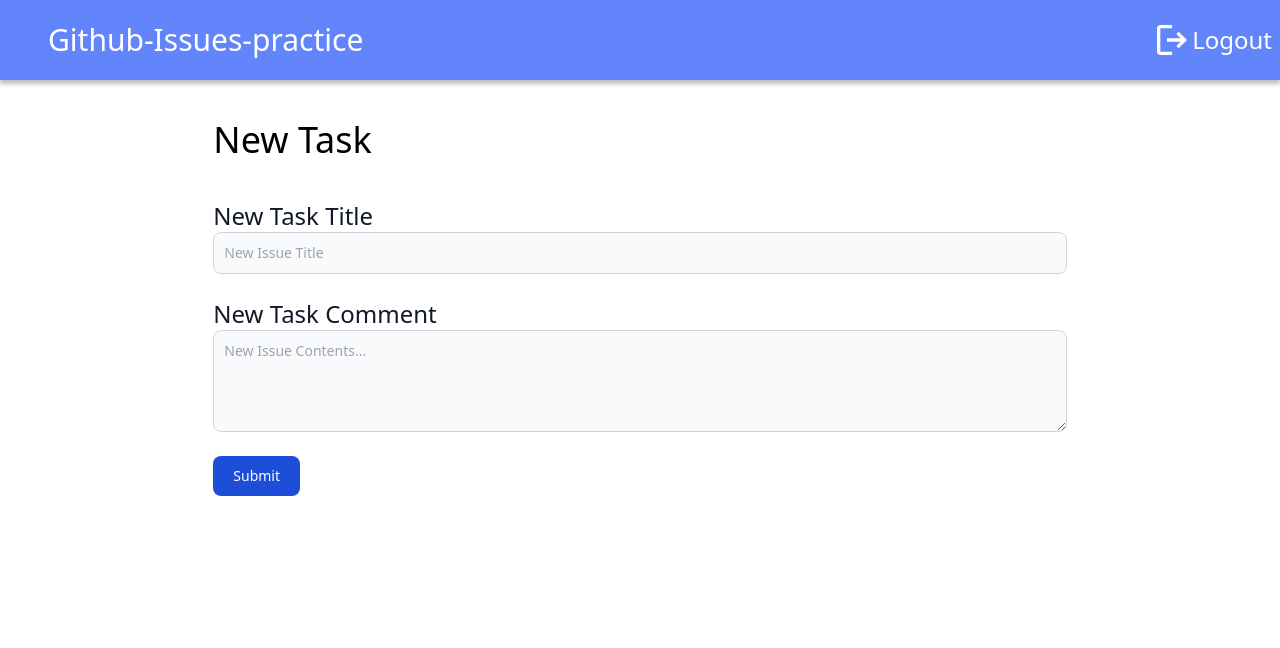
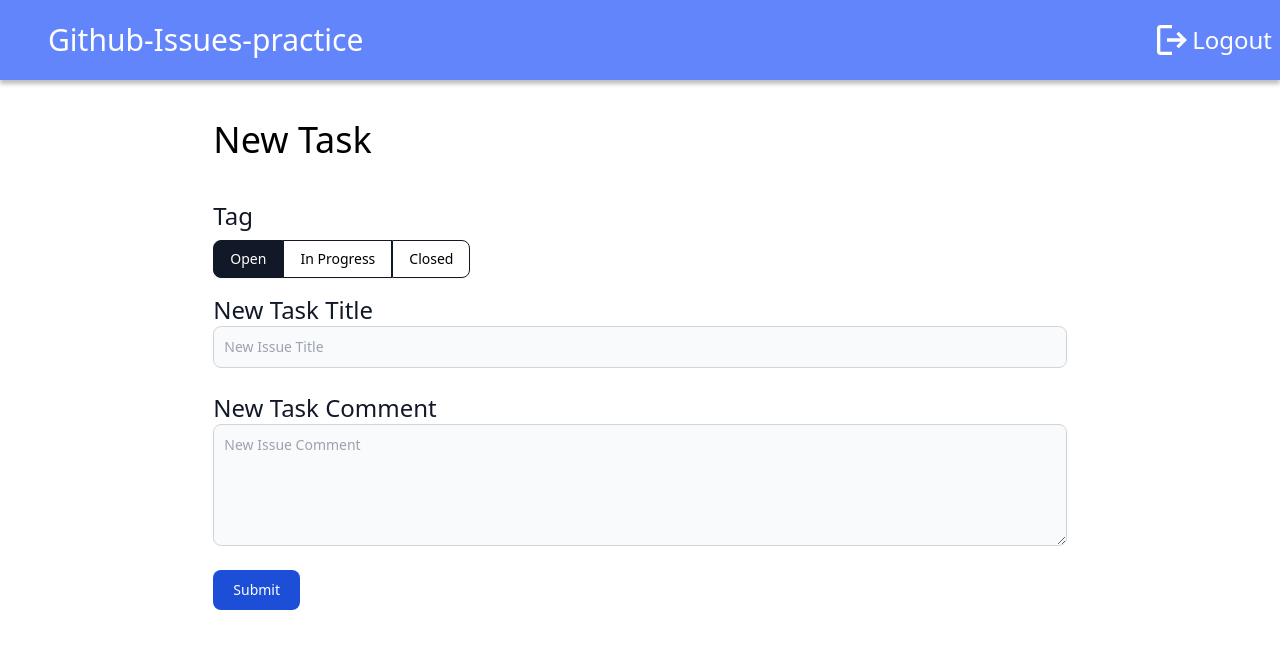
Before and after one commit to Agry88/github_issue_practice, a Next.js app: page /task/newTask in a window 1280 px wide. Shown: the top 648 px of the page. Built offline with nearby package versions, Linux system fonts and the light colour scheme; no server answers; sample sign-in values are in the browser's storage; some icons are missing.

Commit message:
Feat: add newTask page.

```diff
--- /dev/null
+++ b/src/components/Input/Label.tsx
@@ -0,0 +1,15 @@
+import React from 'react';
+
+type Props = {
+  label: string
+  children?: React.ReactNode
+};
+
+export default function Label({ label, children }: Props) {
+  return (
+    <label htmlFor={label} className="block mb-2 text-2xl font-medium text-gray-900 dark:text-white">
+      {label}
+      {children}
+    </label>
+  );
+}
--- /dev/null
+++ b/src/components/Input/textArea.tsx
@@ -0,0 +1,24 @@
+import React from 'react';
+
+type Props = {
+  id?: string;
+  name?: string;
+  rows?: number;
+  placeholder?: string;
+  required?: boolean;
+};
+
+export default function TextArea({
+  id, name, rows, placeholder, required,
+}: Props) {
+  return (
+    <textarea
+      id={id}
+      name={name}
+      rows={rows}
+      className="block p-2.5 w-full text-sm text-gray-900 bg-gray-50 rounded-lg border border-gray-300 focus:ring-blue-500 focus:border-blue-500 dark:bg-gray-700 dark:border-gray-600 dark:placeholder-gray-400 dark:text-white dark:focus:ring-blue-500 dark:focus:border-blue-500"
+      placeholder={placeholder}
+      required={required}
+    />
+  );
+}
--- /dev/null
+++ b/src/components/Input/textInput.tsx
@@ -0,0 +1,16 @@
+import React from 'react';
+
+type Props = {
+  id?: string;
+  name?: string;
+  placeholder?: string;
+  required?: boolean;
+};
+
+export default function TextInput({
+  id, name, placeholder, required,
+}: Props) {
+  return (
+    <input type="text" id={id} name={name} className="bg-gray-50 border border-gray-300 text-gray-900 text-sm rounded-lg focus:ring-blue-500 focus:border-blue-500 block w-full p-2.5" placeholder={placeholder} required={required} />
+  );
+}
--- a/src/helpers/githubClient.ts
+++ b/src/helpers/githubClient.ts
@@ -1,5 +1,7 @@
+import { Tag } from '@/types/issue';
+
 export default function GithubClient(token: string) {
-  const createIssue = async (title: string, body: string): Promise<Response> => {
+  const createIssue = async (title: string, body: string, label: Tag): Promise<Response> => {
     try {
       const response = await fetch('https://api.github.com/repos/Agry88/github_issue_practice/issues', {
         method: 'POST',
@@ -9,6 +11,7 @@ export default function GithubClient(token: string) {
         body: JSON.stringify({
           title,
           body,
+          labels: [label],
         }),
       });
       return response;
--- a/src/pages/api/createIssue.ts
+++ b/src/pages/api/createIssue.ts
@@ -1,16 +1,27 @@
 import { NextApiRequest, NextApiResponse } from 'next';
 import GithubClient from '@/helpers/githubClient';
+import { Tag } from '@/types/issue';
+
+type Body = {
+  accessToken: string;
+  title: string;
+  comment: string;
+  label: Tag;
+};
 
 export default async function handler(req: NextApiRequest, res: NextApiResponse): Promise<void> {
   try {
-    const { accessToken, title, comment } = req.body;
+    const {
+      accessToken, title, comment, label,
+    }: Body = req.body;
 
     if (typeof accessToken !== 'string') res.status(403).json({ status: 'error', message: 'Invalid access token' });
     if (typeof title !== 'string') res.status(403).json({ status: 'error', message: 'Invalid title' });
     if (typeof comment !== 'string' || comment.length <= 30) res.status(403).json({ status: 'error', message: 'Invalid comment' });
+    if (label !== 'Open' && label !== 'In Progress' && label !== 'Closed') res.status(403).json({ status: 'error', message: 'Invalid label' });
 
     const { createIssue } = GithubClient(accessToken);
-    const response = await createIssue(title, comment);
+    const response = await createIssue(title, comment, label);
     const { status } = response;
 
     if (status !== 201) res.status(500).json({ status: 'error', message: 'Error creating issue' });
--- a/src/pages/task/newTask.tsx
+++ b/src/pages/task/newTask.tsx
@@ -1,11 +1,18 @@
 import Navbar from '@/components/Navbar';
+import TextArea from '@/components/Input/textArea';
 import useAccessToken from '@/hooks/useAccessToken';
 import { useRouter } from 'next/router';
-import React from 'react';
+import React, { useState } from 'react';
+import TextInput from '@/components/Input/textInput';
+import type { Tag } from '@/types/issue';
+import Label from '../../components/Input/Label';
 
 export default function NewTaskPage() {
   const router = useRouter();
   const accessToken = useAccessToken();
+  const [selectedTag, setSelectedTag] = useState<Tag>('Open');
+
+  const tagArray: Tag[] = ['Open', 'In Progress', 'Closed'];
 
   const handleSubmit = async (e: React.FormEvent<HTMLFormElement>) => {
     e.preventDefault();
@@ -22,6 +29,7 @@ export default function NewTaskPage() {
         accessToken,
         title,
         comment,
+        label: selectedTag,
       }),
     });
 
@@ -36,17 +44,32 @@ export default function NewTaskPage() {
       <div className="w-2/3 min-w-fit max-w-4xl h-fit mt-10">
         <h1 className="text-4xl mb-10">New Task</h1>
         <form className="w-full" onSubmit={handleSubmit}>
+
+          <div className="mb-4">
+            <Label label="Tag" />
+            <div className="inline-flex rounded-md shadow-sm" role="group">
+              {tagArray.map((name) => (
+                <button
+                  type="button"
+                  key={name}
+                  onClick={() => setSelectedTag(name)}
+                  className={`px-4 py-2 ${selectedTag === name ? 'bg-gray-900 text-white' : 'bg-transparent'} text-sm font-medium border border-gray-900 first:rounded-l-lg last:rounded-r-lg hover:bg-gray-900 hover:text-white focus:z-10 focus:ring-2 focus:ring-gray-500 focus:bg-gray-900 focus:text-white`}
+                >
+                  {name}
+                </button>
+              ))}
+            </div>
+          </div>
+
           <div className="mb-6">
-            <label htmlFor="title" className="block mb-2 text-2xl font-medium text-gray-900 dark:text-white">
-              New Task Title
-              <input type="text" id="title" name="title" className="bg-gray-50 border border-gray-300 text-gray-900 text-sm rounded-lg focus:ring-blue-500 focus:border-blue-500 block w-full p-2.5" placeholder="New Issue Title" required />
-            </label>
+            <Label label="New Task Title">
+              <TextInput id="title" name="title" placeholder="New Issue Title" required />
+            </Label>
           </div>
           <div className="mb-6">
-            <label htmlFor="comment" className="block mb-2 text-2xl font-medium text-gray-900 dark:text-white">
-              New Task Comment
-              <textarea id="comment" name="comment" rows={4} className="block p-2.5 w-full text-sm text-gray-900 bg-gray-50 rounded-lg border border-gray-300 focus:ring-blue-500 focus:border-blue-500 dark:bg-gray-700 dark:border-gray-600 dark:placeholder-gray-400 dark:text-white dark:focus:ring-blue-500 dark:focus:border-blue-500" placeholder="New Issue Contents..." required />
-            </label>
+            <Label label="New Task Comment">
+              <TextArea id="comment" name="comment" rows={5} placeholder="New Issue Comment" required />
+            </Label>
           </div>
 
           <button type="submit" className="text-white bg-blue-700 hover:bg-blue-800 focus:ring-4 focus:outline-none focus:ring-blue-300 font-medium rounded-lg text-sm w-auto px-5 py-2.5 text-center dark:bg-blue-600 dark:hover:bg-blue-700 dark:focus:ring-blue-800">Submit</button>
--- a/src/types/issue.ts
+++ b/src/types/issue.ts
@@ -1,3 +1,5 @@
+export type Tag = 'Open' | 'In Progress' | 'Closed';
+
 export type IssueTag = {
   tagId: number;
   tagName: string;
```
